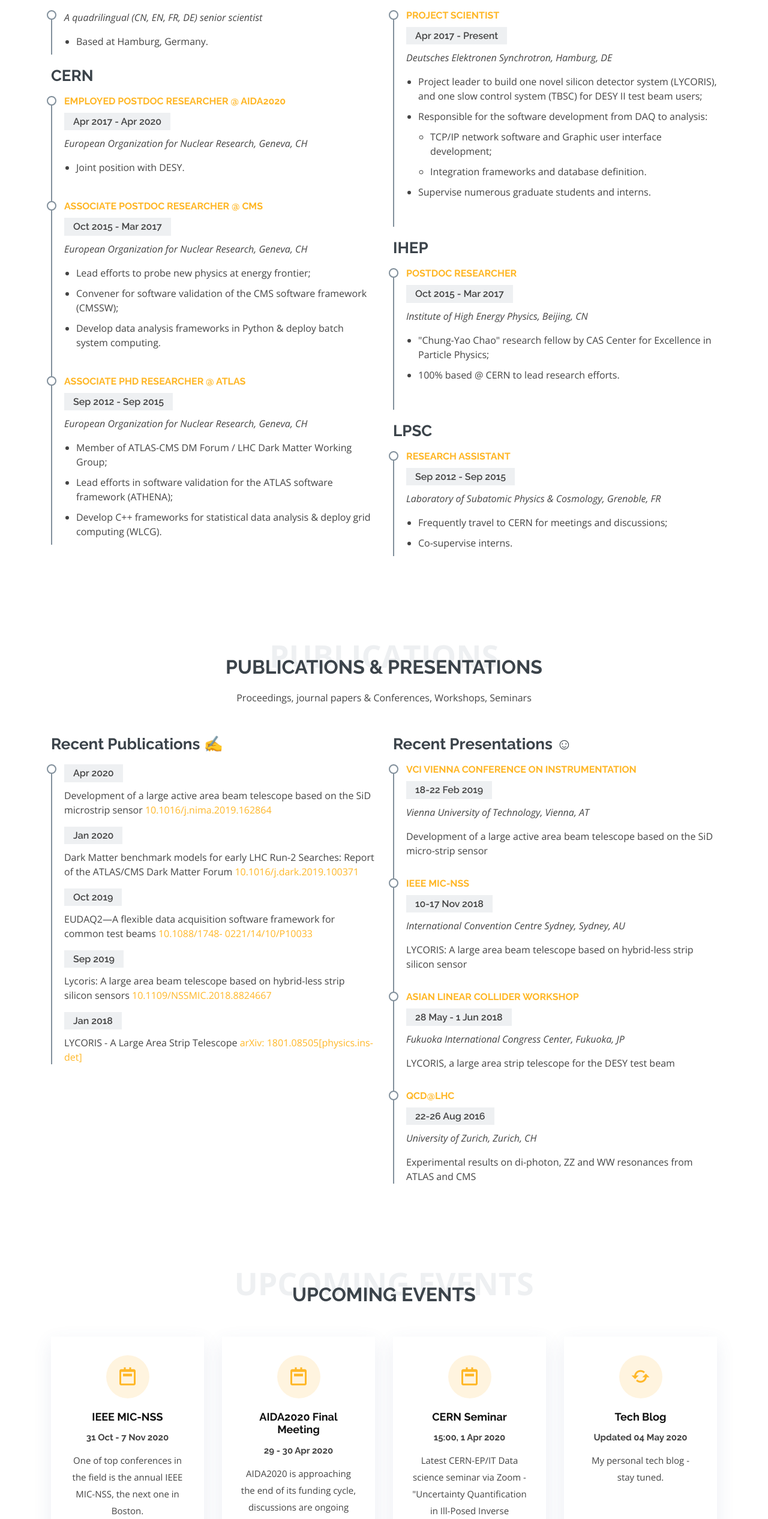
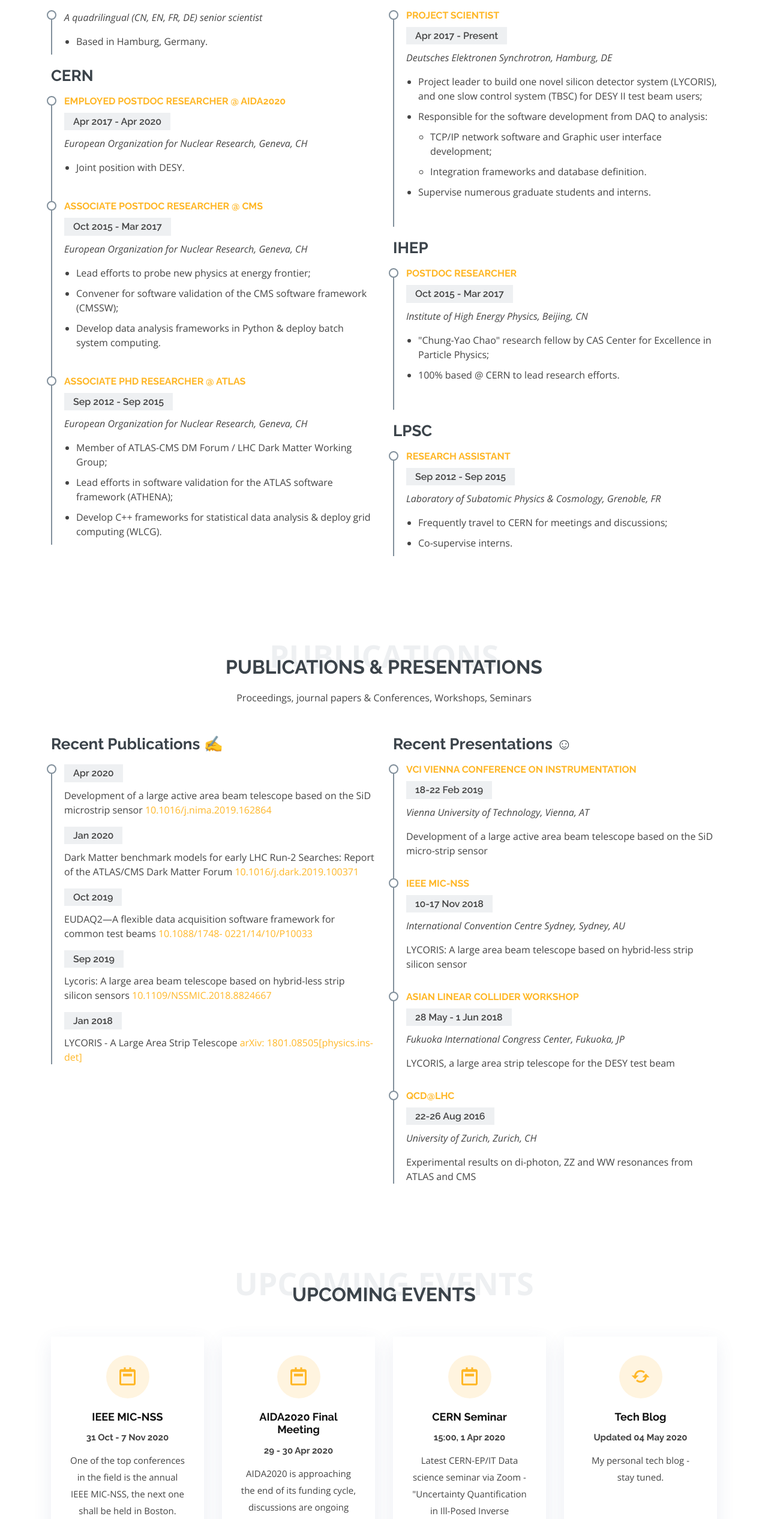
Before and after one commit to MengqingWu/MengqingWu.github.io, a plain HTML site: page index.html in a window 1280 px wide. Shown: the part 1856-4388 px from the top of the page at 60% size. Drawn offline with nearby package versions, Linux system fonts and the light colour scheme.

Commit message:
typo killer

```diff
--- a/index.html
+++ b/index.html
@@ -199,7 +199,7 @@
               </em></p>
               <p>
               <ul>
-                <li>Based at Hamburg, Germany.</li>
+                <li>Based in Hamburg, Germany.</li>
               </ul>
               </p>
             </div>
@@ -398,7 +398,7 @@
               <div class="icon"><i class="bx bx-calendar-week"></i></div>
               <h4 class="title"><a href="https://nssmic.ieee.org/2020/">IEEE MIC-NSS</a></h4>
               <h4 class="subtitle"> 31 Oct - 7 Nov 2020 </h4>
-              <p class="description">One of top conferences in the field is the annual IEEE MIC-NSS, the next one in Boston.</p>
+              <p class="description">One of the top conferences in the field is the annual IEEE MIC-NSS, the next one shall be held in Boston.</p>
             </div>
           </div>
 
```
